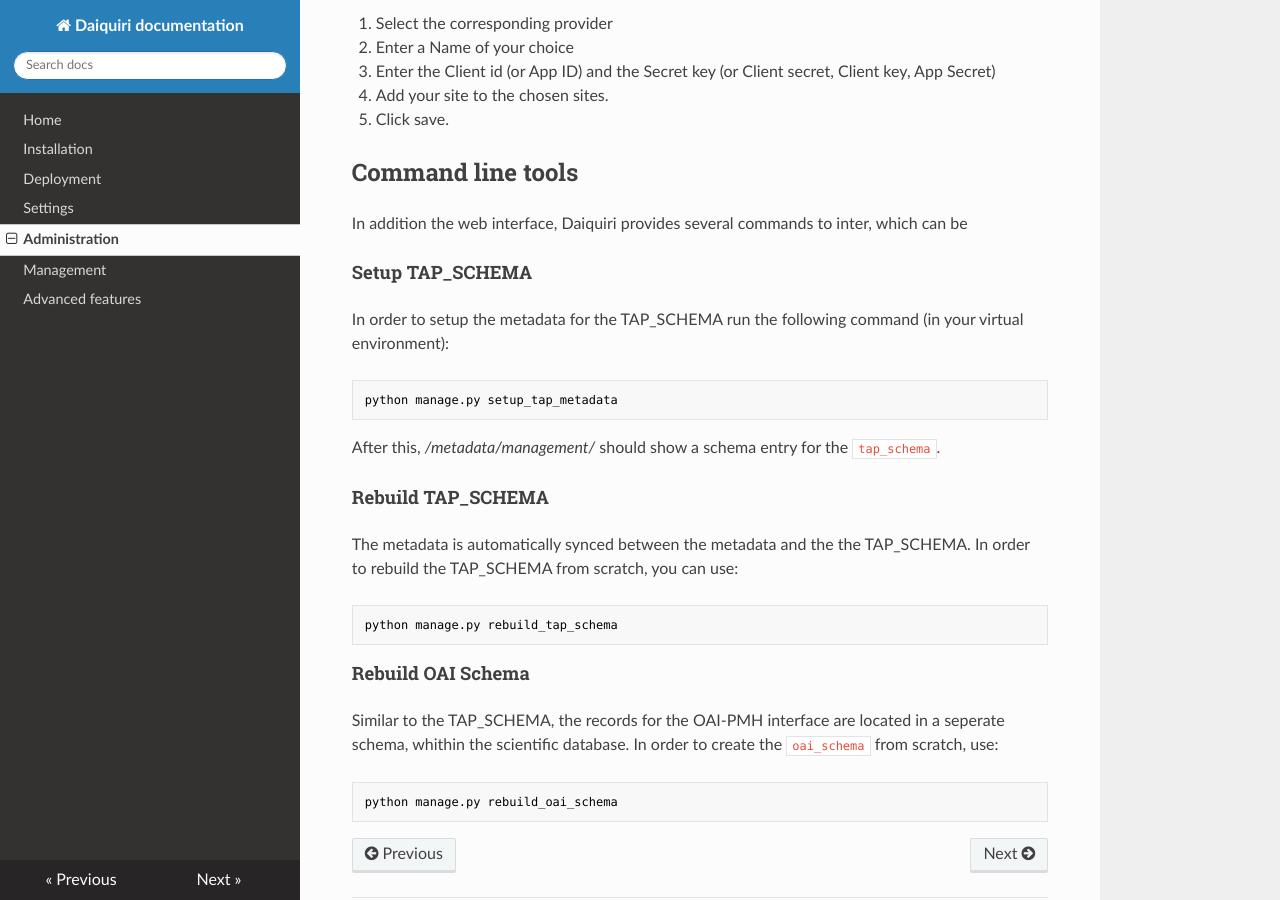
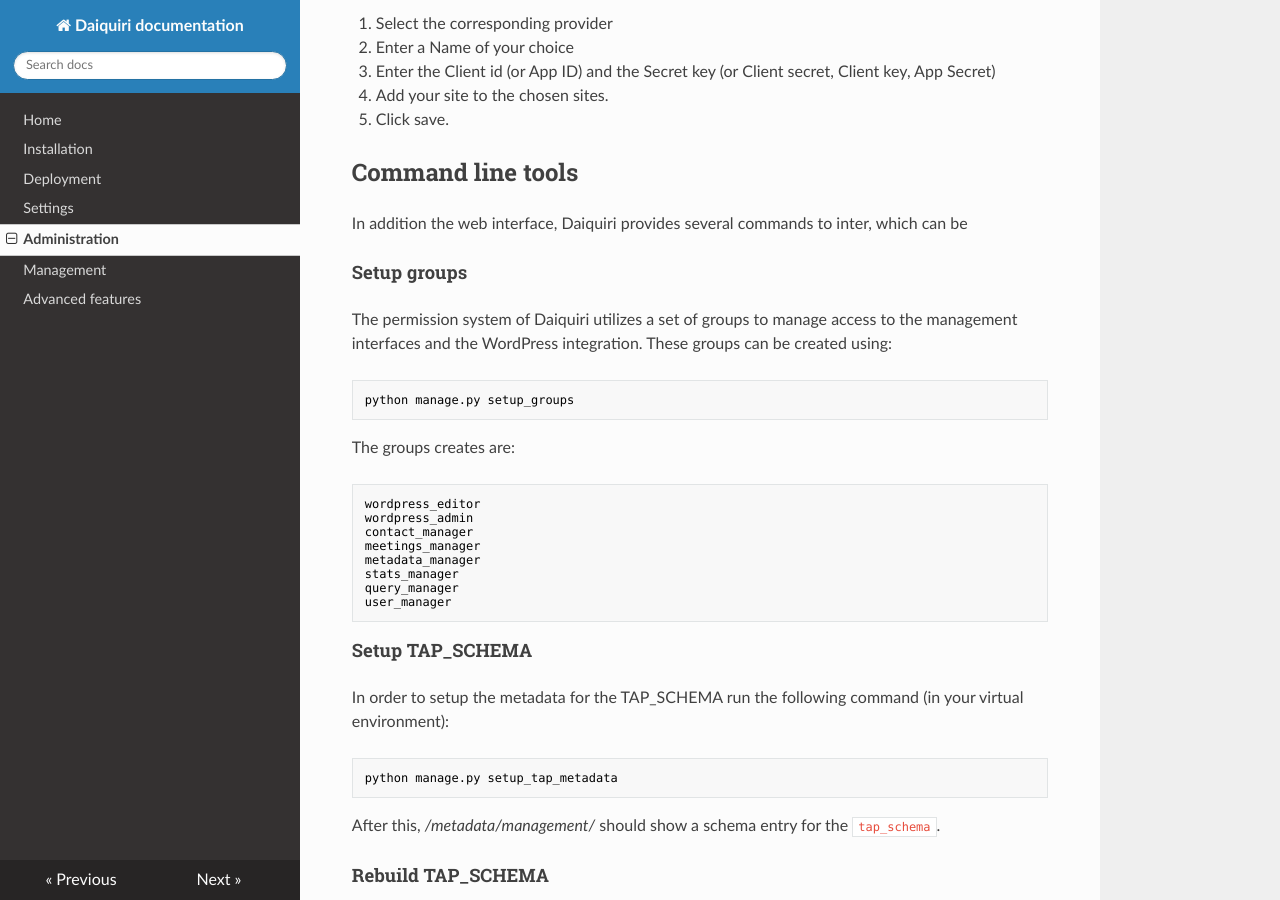
Before and after one commit to django-daiquiri/docs, an MkDocs documentation site: the page built from docs/administration.md, in a window 1280 px wide and 900 px high, scrolled down 1001 px. Built offline with MkDocs 1.6.1, drawn with Linux system fonts in a browser that asks for light colours; nearby versions of some CDN libraries.

Commit message:
Add setup_groups

````diff
--- a/docs/administration.md
+++ b/docs/administration.md
@@ -38,6 +38,27 @@
 
 In addition the web interface, Daiquiri provides several commands to inter, which can be
 
+#### Setup groups
+
+The permission system of Daiquiri utilizes a set of groups to manage access to the management interfaces and the WordPress integration. These groups can be created using:
+
+```bash
+python manage.py setup_groups
+```
+
+The groups creates are:
+
+```
+wordpress_editor
+wordpress_admin
+contact_manager
+meetings_manager
+metadata_manager
+stats_manager
+query_manager
+user_manager
+```
+
 #### Setup TAP_SCHEMA
 
 In order to setup the metadata for the TAP_SCHEMA run the following command (in your virtual environment):
````
